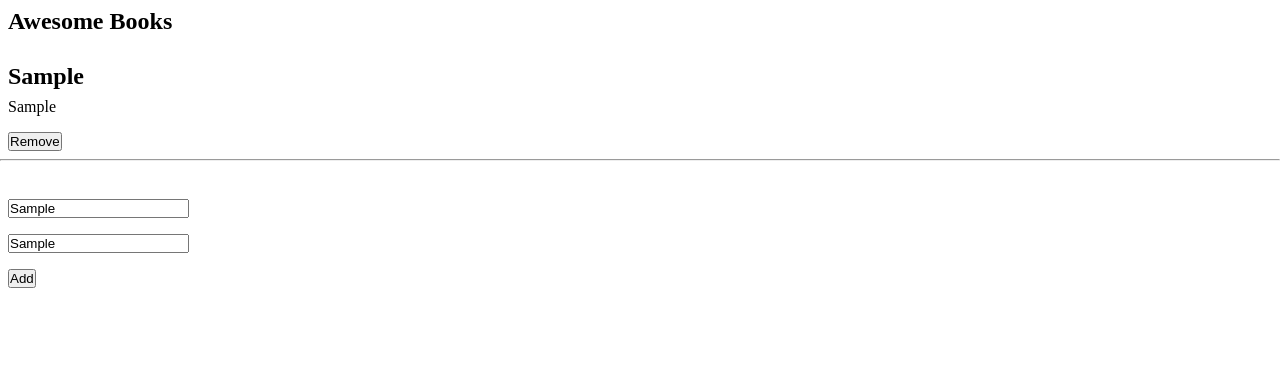
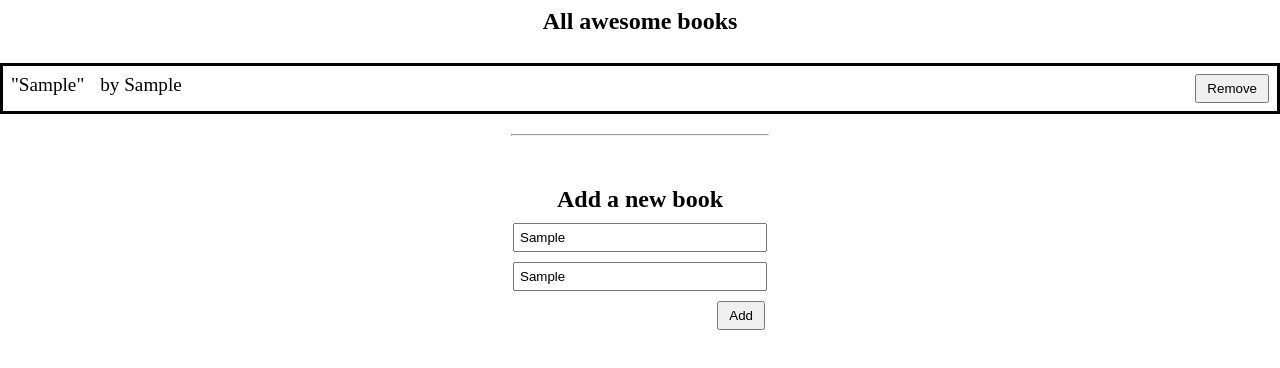
Before and after one commit to Thermiee/Awesome-Books, a website: page index.html in a window 1280 px wide. Both pictures are taken after typing "Sample", "Sample" into the empty fields and a click on the input "Add". Drawn offline with Linux system fonts and the light colour scheme.

Commit message:
Styled Awesome Books

```diff
--- a/css/styles.css
+++ b/css/styles.css
@@ -3,9 +3,15 @@
   padding: 0;
 }
 
+#headline {
+  display: flex;
+  justify-content: center;
+}
+
 #headline h1 {
   padding: 8px;
   margin-bottom: 20px;
+  text-align: center;
 }
 
 .book-title,
@@ -14,10 +20,61 @@
   margin: 8px;
 }
 
+.book-author, .book-title {
+  font-size: 1.2rem;
+  font-weight: normal;
+}
+
 #add-book-form {
   margin-top: 30px;
 }
 
-#add-book-form input {
-  margin: 8px;
+#books-list {
+  display: flex;
+  flex-direction: column;
+  border: 3px solid;
 }
+
+.book {
+  display: flex;
+  justify-content: space-between;
+}
+
+.bookstore {
+  display: flex;
+  align-items: baseline;
+}
+
+hr {
+  margin: 20px auto;
+  width: 20%;
+
+}
+
+#input-form {
+  display: flex;
+  justify-content: center;
+}
+
+#add-book-form {
+  width: 250px;
+  display: flex;
+  flex-direction: column;
+  align-items: center;
+  gap: 10px;
+  justify-content: center;
+}
+
+#input-form input[type="submit"] {
+  align-self: end;
+  padding: 5px 10px;
+}
+
+#input-form input[type="text"] {
+  width: 240px;
+  padding: 5px;
+}
+
+button.remove-button{
+ padding: 5px 10px;
+}
--- a/index.html
+++ b/index.html
@@ -10,17 +10,18 @@
 
 <body>
     <section id="headline">
-        <h1>Awesome Books</h1>
+        <h1>All awesome books</h1>
     </section>
 
     <section id="books-list">
 
     </section>
-
+    <hr>
     <section id="input-form">
         <form action="#" id="add-book-form">
-            <input type="text" placeholder="Title" name="title" required><br>
-            <input type="text" placeholder="Author" name="author" required><br>
+            <h2>Add a new book</h2>
+            <input type="text" placeholder="Title" name="title" required>
+            <input type="text" placeholder="Author" name="author" required>
             <input type="submit" value="Add">
         </form>
     </section>
--- a/js/main.js
+++ b/js/main.js
@@ -95,11 +95,12 @@ function displayNewElement(book) {
   removeButton.textContent = 'Remove';
 
   bookDiv.innerHTML = `
-    <h2 class="book-title">${book.title}</h2>
-    <p class="book-author">${book.author}</p>
+  <div class="bookstore">
+    <h2 class="book-title">"${book.title}"</h2>
+    <p class="book-author">by ${book.author}</p>
+    </div>
   `;
   bookDiv.appendChild(removeButton);
-  bookDiv.appendChild(document.createElement('hr'));
 
   booksList.appendChild(bookDiv);
 
```
